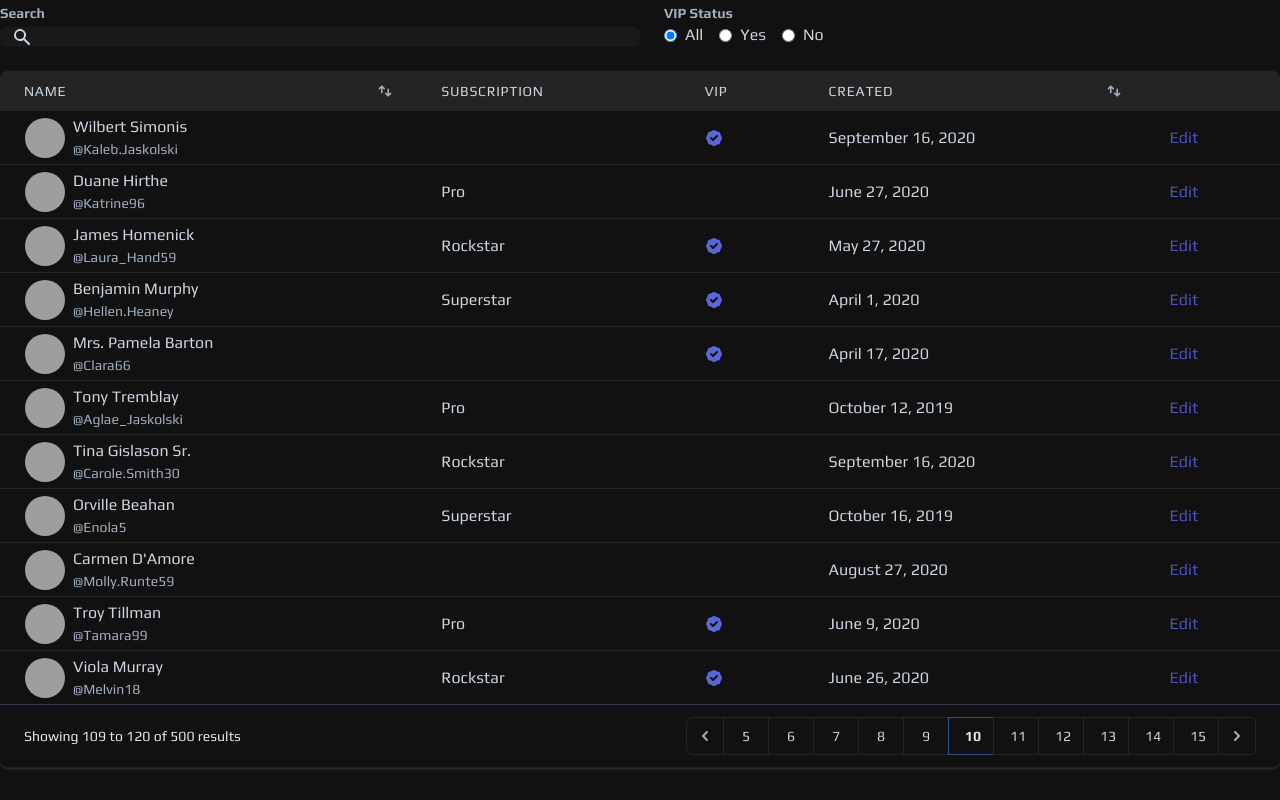
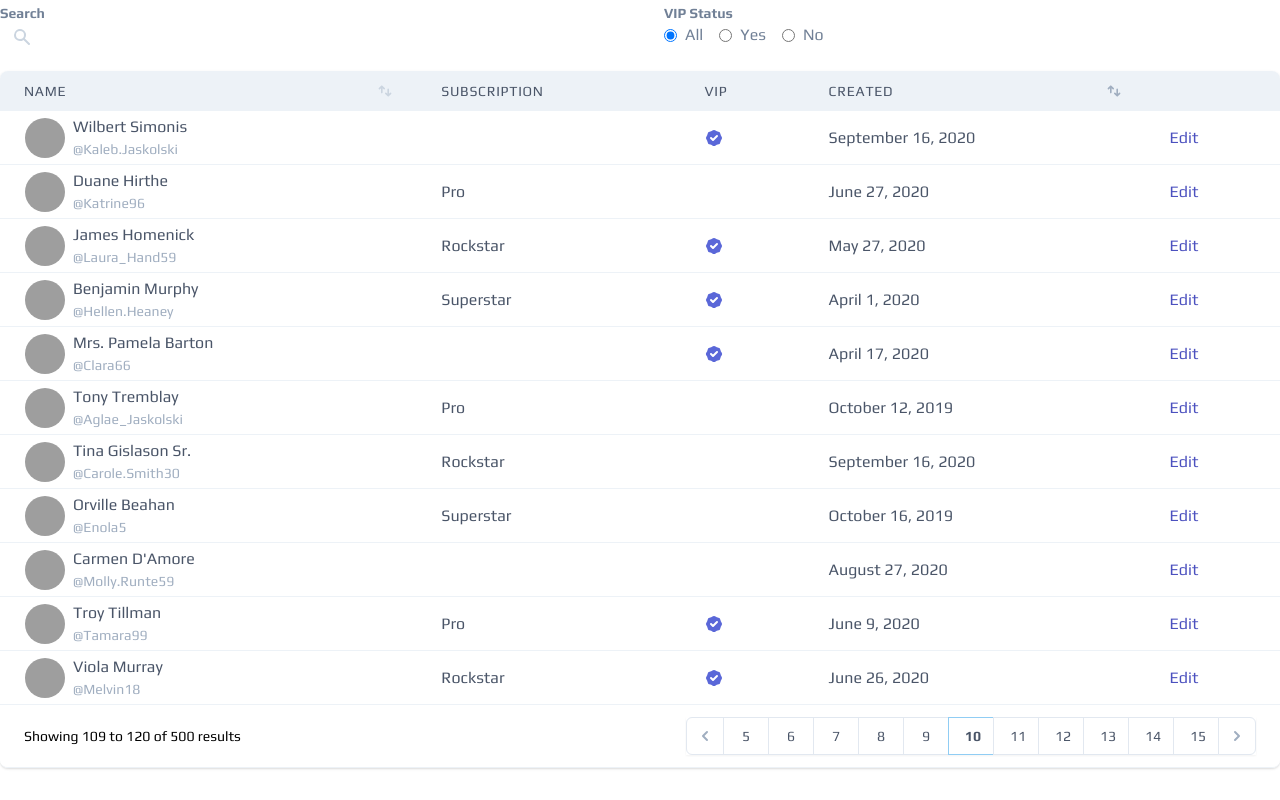
Before and after one commit to Uninen/datatable-experiment, a Vue app: page / in a window 1280 px wide. Both pictures are taken after a click on the link "10". Built offline with nearby package versions, Linux system fonts and the light colour scheme; grey boxes are pictures that could not be loaded; what @tailwindcss/ui, miragejs would draw is missing.

Commit message:
Switched dark styles to remote table

```diff
--- a/src/views/Frame.vue
+++ b/src/views/Frame.vue
@@ -2,7 +2,7 @@
   <div
     class="justify-center flex-1 overflow-y-scroll"
     :class="{
-      'bg-dark-700': $route.path === '/',
+      'bg-dark-700': $route.path === '/remote/',
     }"
   >
     <div
--- a/src/views/Local.vue
+++ b/src/views/Local.vue
@@ -4,10 +4,10 @@
       v-if="localConfig.data.length > 0"
       :config="localConfig"
       id="dark-artists-table"
-      class="overflow-hidden border-b border-collapse border-gray-900 divide-y divide-gray-800 shadow-dark sm:rounded-lg"
+      class="overflow-hidden border-b border-collapse border-gray-200 divide-y divide-gray-200 shadow sm:rounded-lg"
     >
       <template #loader>
-        <div class="p-4 text-base bg-gray-800">Loading data...</div>
+        <div class="p-4 text-base bg-gray-200">Loading data...</div>
       </template>
 
       <template #default>
@@ -20,7 +20,7 @@
         >
           <teleport to="#datatable-filters-left">
             <div class="mx-4 mb-4 sm:mx-0 sm:mb-6">
-              <label for="email" class="block text-sm font-bold leading-5 text-gray-500"
+              <label for="email" class="block text-sm font-bold leading-5 text-gray-600"
                 >Search</label
               >
               <div class="flex mt-1 rounded-md">
@@ -32,7 +32,7 @@
                     id="search"
                     name="datatable-search"
                     :value="searchTerm"
-                    class="block w-full pl-10 text-gray-300 transition duration-150 ease-in-out rounded-md form-input sm:text-sm sm:leading-5 bg-dark-600 border-dark-400"
+                    class="block w-full pl-10 transition duration-150 ease-in-out rounded-md form-input sm:text-sm sm:leading-5"
                     @keyup="search"
                   />
                 </div>
@@ -44,16 +44,16 @@
         <table-filter property="isVip" v-slot="{ filter, statusChoices, currentVal, changeFn }">
           <teleport to="#datatable-filters-right">
             <div class="ml-6">
-              <h3 class="block text-sm font-bold leading-5 text-gray-500">VIP Status</h3>
+              <h3 class="block text-sm font-bold leading-5 text-gray-600">VIP Status</h3>
 
-              <div class="text-gray-400">
+              <div class="text-gray-600">
                 <div class="flex items-center justify-star">
                   <div class="mr-4" v-for="(choice, index) in statusChoices" :key="index">
                     <div>
                       <label class="inline-flex items-center">
                         <input
                           type="radio"
-                          class="text-indigo-600 cursor-pointer bg-dark-600 border-dark-400 form-radio localradio"
+                          class="text-indigo-600 cursor-pointer form-radio localradio"
                           name="localradio"
                           :value="choice.value"
                           @change="changeFn($event)"
@@ -71,26 +71,26 @@
 
         <table-head class="rounded-t-md">
           <th-item
-            class="items-center px-1 py-3 pl-4 text-sm font-medium leading-4 tracking-wider text-left text-gray-400 uppercase select-none bg-dark-400 sm:px-3 md:px-6"
+            class="items-center px-1 py-3 pl-4 text-sm font-medium leading-4 tracking-wider text-left text-gray-700 uppercase bg-gray-200 select-none sm:px-3 md:px-6"
             order-key="name"
             id="sortby-name"
           >
             <div class="flex items-center justify-between">
               <span>Name</span>
-              <th-ordering-icon class="text-gray-500" />
+              <th-ordering-icon class="text-gray-400" />
             </div>
           </th-item>
           <th-item
-            class="items-center px-1 py-3 text-sm font-medium leading-4 tracking-wider text-left text-gray-400 uppercase select-none bg-dark-400 sm:px-3 md:px-6"
+            class="items-center px-1 py-3 text-sm font-medium leading-4 tracking-wider text-left text-gray-700 uppercase bg-gray-200 select-none sm:px-3 md:px-6"
             :hidden-below="2"
             >Subscription</th-item
           >
           <th-item
-            class="items-center py-3 text-sm font-medium leading-4 tracking-wider text-left text-gray-400 uppercase select-none bg-dark-400 sm:px-3 md:px-6"
+            class="items-center py-3 text-sm font-medium leading-4 tracking-wider text-left text-gray-700 uppercase bg-gray-200 select-none sm:px-3 md:px-6"
             >VIP</th-item
           >
           <th-item
-            class="items-center py-3 pl-2 text-sm font-medium leading-4 tracking-wider text-left text-gray-400 uppercase select-none bg-dark-400 sm:px-3 md:px-6"
+            class="items-center py-3 pl-2 text-sm font-medium leading-4 tracking-wider text-left text-gray-700 uppercase bg-gray-200 select-none sm:px-3 md:px-6"
             order-key="created"
             id="sortby-created"
           >
@@ -100,13 +100,13 @@
             </div>
           </th-item>
           <th-item
-            class="items-center px-1 py-3 text-sm font-medium leading-4 tracking-wider text-left text-gray-400 uppercase select-none bg-dark-400 sm:px-3 md:px-6"
+            class="items-center px-1 py-3 text-sm font-medium leading-4 tracking-wider text-left text-gray-700 uppercase bg-gray-200 select-none sm:px-3 md:px-6"
             >&nbsp;</th-item
           >
         </table-head>
 
         <table-row
-          class="items-center text-sm text-gray-400 divide-y divide-dark-400 md:text-base"
+          class="items-center text-sm text-gray-700 divide-y divide-gray-200 md:text-base"
           v-slot="{ item, breakpoint }"
         >
           <td-item class="py-1">
@@ -165,33 +165,33 @@
             currentPage,
           }"
           ><div
-            class="flex items-center justify-between px-4 py-3 border-t border-dark-400 bg-dark-700 sm:px-6"
+            class="flex items-center justify-between px-4 py-3 bg-white border-t border-gray-200 sm:px-6"
           >
             <div class="flex justify-between flex-1 sm:hidden">
               <a
                 href="#"
-                class="relative inline-flex items-center px-4 py-2 text-sm font-medium leading-5 text-gray-500 transition duration-150 ease-in-out border rounded-md border-dark-500 hover:text-gray-500 focus:outline-none focus:shadow-outline-blue focus:border-blue-300 active:bg-dark-900 active:text-gray-700"
+                class="relative inline-flex items-center px-4 py-2 text-sm font-medium leading-5 text-gray-700 transition duration-150 ease-in-out bg-white border border-gray-300 rounded-md hover:text-gray-500 focus:outline-none focus:shadow-outline-blue focus:border-blue-300 active:bg-gray-100 active:text-gray-700"
                 v-if="hasPreviousPage"
                 @click.prevent="changePageTo(previousPage)"
               >
                 Previous
               </a>
-              <div v-if="isFetchingData" class="inline-flex items-center text-sm text-gray-500">
+              <div v-if="isFetchingData" class="inline-flex items-center text-sm text-gray-700">
                 Loading...
               </div>
-              <div v-else class="inline-flex items-center text-sm text-gray-500">
+              <div v-else class="inline-flex items-center text-sm text-gray-700">
                 Page {{ pagination.currentPage }}/{{ pagination.totalPages }}
               </div>
               <a
                 href="#"
-                class="relative inline-flex items-center px-4 py-2 ml-3 text-sm font-medium leading-5 text-gray-500 transition duration-150 ease-in-out border rounded-md border-dark-500 hover:text-gray-500 focus:outline-none focus:shadow-outline-blue focus:border-blue-300 active:bg-dark-900 active:text-gray-700"
+                class="relative inline-flex items-center px-4 py-2 ml-3 text-sm font-medium leading-5 text-gray-700 transition duration-150 ease-in-out bg-white border border-gray-300 rounded-md hover:text-gray-500 focus:outline-none focus:shadow-outline-blue focus:border-blue-300 active:bg-gray-100 active:text-gray-700"
                 v-if="hasNextPage"
                 @click.prevent="changePageTo(nextPage)"
               >
                 Next
               </a>
             </div>
-            <div class="hidden text-gray-300 sm:flex-1 sm:flex sm:items-center sm:justify-between">
+            <div class="hidden sm:flex-1 sm:flex sm:items-center sm:justify-between">
               <div>
                 <div v-if="pagination.totalItems > 0" class="text-sm leading-5">
                   Showing
@@ -208,7 +208,7 @@
                 <nav class="relative z-0 inline-flex shadow-sm">
                   <a
                     href="#"
-                    class="relative inline-flex items-center px-2 py-2 text-sm font-medium leading-5 text-gray-500 transition duration-150 ease-in-out border border-dark-400 rounded-l-md hover:text-gray-400 focus:z-10 focus:outline-none focus:border-blue-300 focus:shadow-outline-blue active:bg-dark-900 active:text-gray-500"
+                    class="relative inline-flex items-center px-2 py-2 text-sm font-medium leading-5 text-gray-500 transition duration-150 ease-in-out bg-white border border-gray-300 rounded-l-md hover:text-gray-400 focus:z-10 focus:outline-none focus:border-blue-300 focus:shadow-outline-blue active:bg-gray-100 active:text-gray-500"
                     aria-label="Previous"
                     v-if="hasPreviousPage"
                     @click.prevent="changePageTo(previousPage)"
@@ -224,14 +224,12 @@
                   </a>
                   <a
                     href="#"
-                    class="relative inline-flex items-center px-4 py-2 -ml-px text-sm leading-5 transition duration-150 ease-in-out border border-dark-400 hover:text-gray-500 focus:z-10 focus:outline-none focus:border-blue-800 active:bg-dark-900 active:text-gray-700"
+                    class="relative inline-flex items-center px-4 py-2 -ml-px text-sm leading-5 text-gray-700 transition duration-150 ease-in-out bg-white border border-gray-300 hover:text-gray-500 focus:z-10 focus:outline-none focus:border-blue-300 focus:shadow-outline-blue active:bg-gray-100 active:text-gray-700"
                     v-for="page in pageList"
                     :key="page"
                     :class="{
                       'font-medium': page !== pagination.currentPage,
-                      'text-gray-400': page !== pagination.currentPage,
                       'font-bold': page === pagination.currentPage,
-                      'text-gray-300': page === pagination.currentPage,
                     }"
                     @click.prevent="changePageTo(page)"
                   >
@@ -262,7 +260,7 @@
 
                   <a
                     href="#"
-                    class="relative inline-flex items-center px-2 py-2 -ml-px text-sm font-medium leading-5 text-gray-500 transition duration-150 ease-in-out border border-dark-400 rounded-r-md hover:text-gray-400 focus:z-10 focus:outline-none focus:border-blue-300 focus:shadow-outline-blue active:bg-dark-900 active:text-gray-500"
+                    class="relative inline-flex items-center px-2 py-2 -ml-px text-sm font-medium leading-5 text-gray-500 transition duration-150 ease-in-out bg-white border border-gray-300 rounded-r-md hover:text-gray-400 focus:z-10 focus:outline-none focus:border-blue-300 focus:shadow-outline-blue active:bg-gray-100 active:text-gray-500"
                     aria-label="Next"
                     v-if="hasNextPage"
                     @click.prevent="changePageTo(nextPage)"
```
Also changed, not shown: src/views/Remote.vue (+37 -27 lines).
